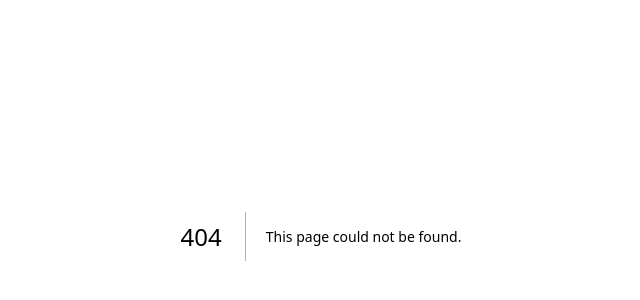
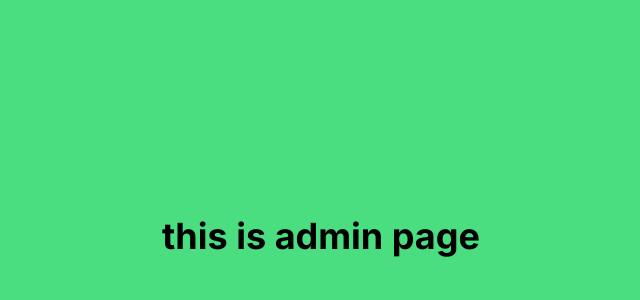
Before and after one commit to Genx-unidirectional/revision, a Next.js app in the folder reactandnext/: page /routegroup/admin in a window 1280 px wide. Before the commit this address had no page. Shown: the part 164-464 px from the top of the page, without its empty margins (319-959 px from the left). Built offline with nearby package versions, Linux system fonts and the light colour scheme.

Commit message:
feat route groups

```diff
--- /dev/null
+++ b/reactandnext/src/app/routegroup/(customer)/customer/page.tsx
@@ -0,0 +1,8 @@
+function page() {
+  return (
+    <div className="h-screen text-black font-bold text-4xl w-full flex justify-center items-center">
+      this is customer page
+    </div>
+  );
+}
+export default page;
--- /dev/null
+++ b/reactandnext/src/app/routegroup/(customer)/layout.tsx
@@ -0,0 +1,6 @@
+import React from "react";
+
+function layout({ children }: { children: React.ReactNode }) {
+  return <div className="bg-pink-400">{children}</div>;
+}
+export default layout;
--- /dev/null
+++ b/reactandnext/src/app/routegroup/(shop)/admin/page.tsx
@@ -0,0 +1,8 @@
+function page() {
+  return (
+    <div className="h-screen text-black font-bold text-4xl w-full flex justify-center items-center">
+      this is admin page
+    </div>
+  );
+}
+export default page;
--- /dev/null
+++ b/reactandnext/src/app/routegroup/(shop)/layout.tsx
@@ -0,0 +1,6 @@
+import React from "react";
+
+function layout({ children }: { children: React.ReactNode }) {
+  return <div className="bg-green-400">{children}</div>;
+}
+export default layout;
--- /dev/null
+++ b/reactandnext/src/app/routegroup/page.tsx
@@ -0,0 +1,4 @@
+function page() {
+  return <div>This is route group</div>;
+}
+export default page;
```
